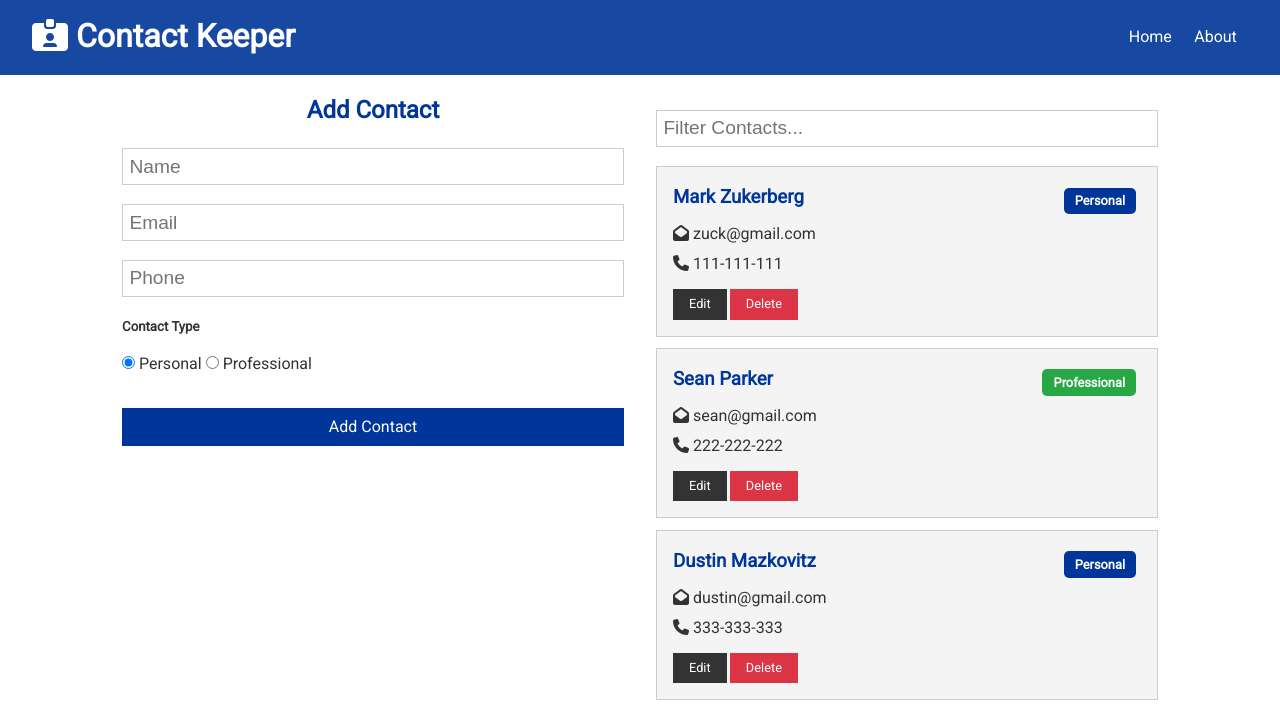
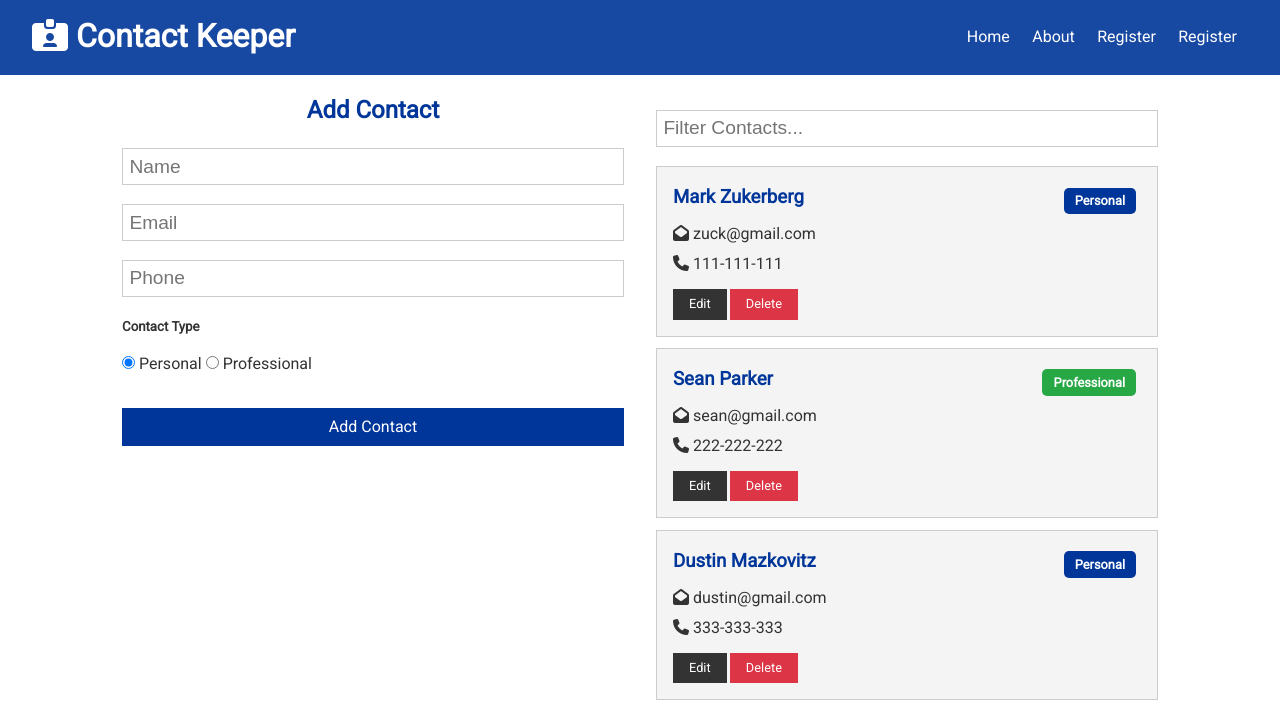
Before and after one commit to muhamadherwan/contact_keeper, a React (Create React App) app in the folder client/: page / in a window 1280 px wide. Shown: the top 722 px of the page. Built offline with nearby package versions, Linux system fonts and the light colour scheme.

Commit message:
login & register page link

```diff
--- a/client/src/App.js
+++ b/client/src/App.js
@@ -4,6 +4,7 @@ import Navbar from './components/layout/Navbar';
 import Home from './components/pages/Home';
 import About from './components/pages/About';
 import Register from './components/auth/Register';
+import Login from './components/auth/Login';
 
 import ContactState from './context/contact/ContactState';
 import AuthState from './context/auth/AuthState';
@@ -22,6 +23,7 @@ const App = () => {
           <Route exact path='/' component={Home} />
           <Route exact path='/about' component={About} />
           <Route exact path='/register' component={Register} />
+          <Route exact path='/login' component={Login} />
         </Switch>
       </div>
       </Fragment>
--- a/client/src/components/layout/Navbar.js
+++ b/client/src/components/layout/Navbar.js
@@ -15,6 +15,12 @@ const Navbar = ({ title, icon }) => {
         <li>
           <Link to='/about'>About</Link>
         </li>
+        <li>
+          <Link to='/register'>Register</Link>
+        </li>
+        <li>
+          <Link to='/login'>Register</Link>
+        </li>
       </ul>
     </div>
   )
```
